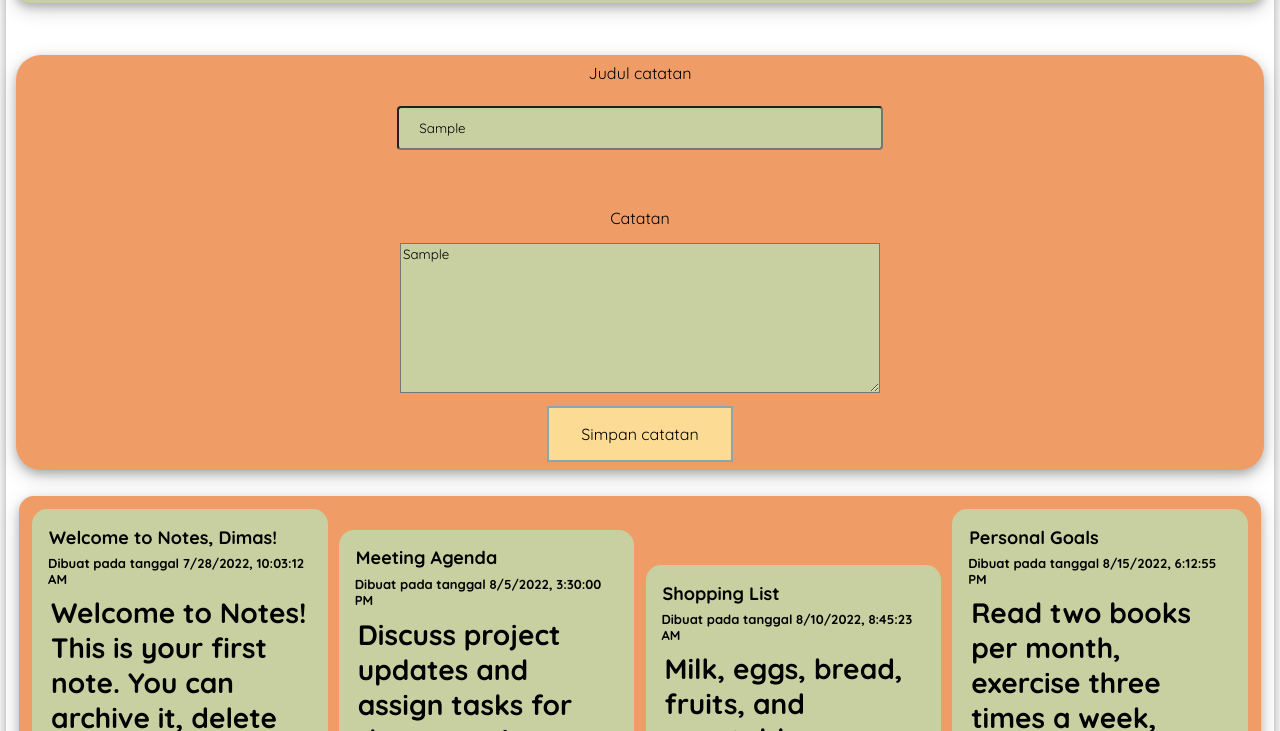
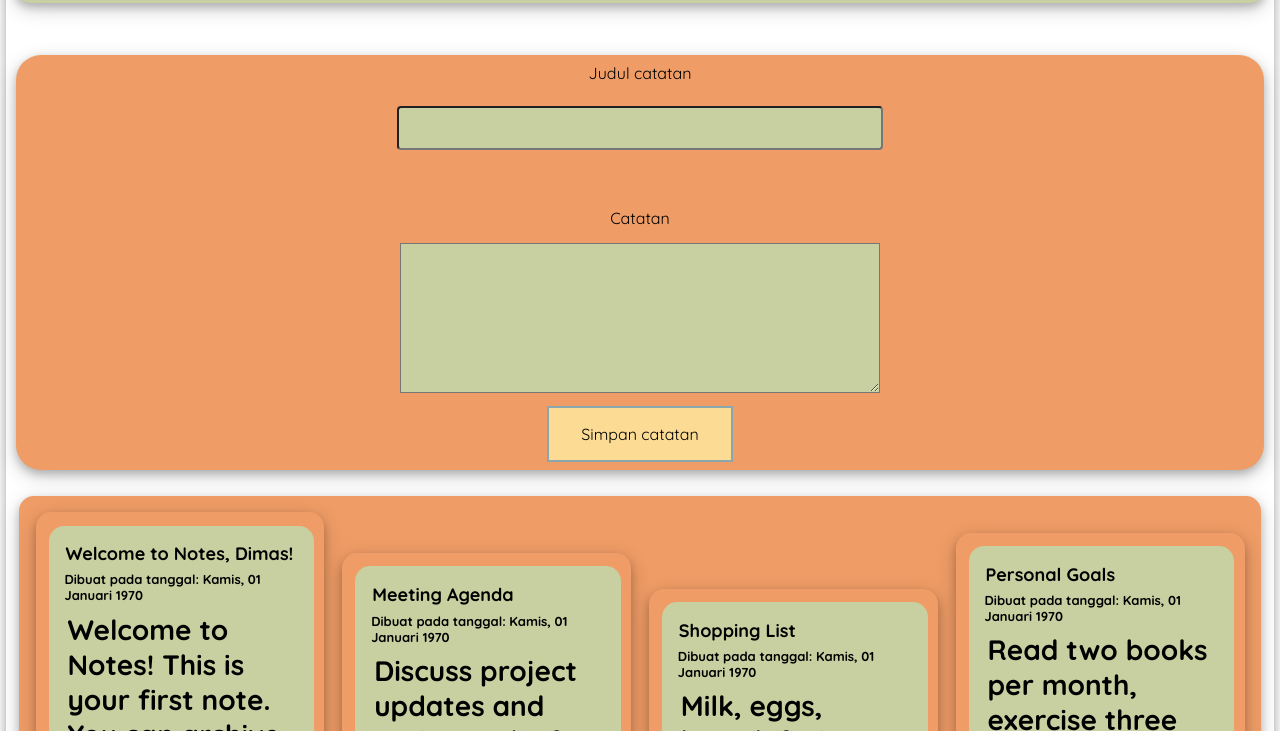
Before and after one commit to hafidzahm/notes-app-hafid, a website built with webpack: page src/index.html in a window 1280 px wide. Both pictures are taken after typing "Sample", "Sample" into the empty fields and a click on the button "Simpan catatan". Shown: the part 69-800 px from the top of the page. Built offline with nearby package versions, Linux system fonts and the light colour scheme.

Commit message:
fix CRUD & note-item

```diff
--- /dev/null
+++ b/src/script/components/del-button.js
@@ -0,0 +1,30 @@
+class DeleteButton extends HTMLElement {
+  constructor() {
+    super();
+    this._shadowRoot = this.attachShadow({ mode: "open" });
+  }
+
+  connectedCallback() {
+    this.render();
+  }
+
+  render() {
+    this._shadowRoot.innerHTML = `
+            <style>
+                button {
+                    color: #fff;
+                    background-color: #d9534f;
+                    border-color: #d43f3a;
+                    width:100%;
+                    padding: 6px;
+                    border-radius: 4px;
+                    border: none;
+                    cursor: pointer;
+                }
+            </style>
+            <button>Hapus Buku</button>
+        `;
+  }
+}
+
+customElements.define("delete-button", DeleteButton);
--- /dev/null
+++ b/src/script/components/form-validation.js
@@ -0,0 +1,38 @@
+const formValidation = () => {
+  const form = document.querySelector("form");
+  const input = document.querySelector("input");
+
+  form.addEventListener("submit", (event) => event.preventDefault());
+
+  const inputValidationHandler = (event) => {
+    event.target.setCustomValidity("");
+    if (event.target.validity.valueMissing) {
+      event.target.setCustomValidity("Wajib diisi, jangan dikosongin yak!");
+      return;
+    }
+
+    if (event.target.validity.tooShort) {
+      event.target.setCustomValidity("Diisi minimal 3 karakter yak!");
+      return;
+    }
+  };
+
+  input.addEventListener("change", inputValidationHandler);
+  input.addEventListener("invalid", inputValidationHandler);
+  input.addEventListener("blur", (event) => {
+    const isValid = event.target.validity.valid;
+    const errorMessage = event.target.validationMessage;
+    const connectedValidationEl = inputValidation
+      ? document.getElementById("inputValidation")
+      : null;
+
+    if (connectedValidationEl && errorMessage && !isValid) {
+      connectedValidationEl.innerText = errorMessage;
+      console.log(errorMessage);
+    } else {
+      connectedValidationEl.innerText = "";
+    }
+  });
+};
+
+export default formValidation;
--- a/src/script/components/index.js
+++ b/src/script/components/index.js
@@ -1,4 +1,5 @@
 import "./app-bar.js";
 import "./footer-app.js";
-
+import "./note-item.js";
 import "./note-form.js";
+import "./del-button.js";
--- /dev/null
+++ b/src/script/components/note-item.js
@@ -0,0 +1,77 @@
+class NoteItem extends HTMLElement {
+  static observedAttributes = [
+    "id",
+    "title",
+    "createdAt",
+    "body",
+    "isArchived",
+  ];
+  constructor() {
+    super();
+    this._id = this.getAttribute("id");
+    this._title = this.getAttribute("title");
+    this["_createdAt"] = this.getAttribute("createdAt");
+    this._body = this.getAttribute("body");
+    this._isArchived = this.getAttribute("isArchived");
+  }
+
+  handleDelete() {
+    const id = parseInt(event.target.dataset.id);
+    this.dispatchEvent(
+      new CustomEvent("book-delete", {
+        detail: {
+          id,
+        },
+        bubbles: true,
+      }),
+    );
+  }
+  connectedCallback() {
+    this.render();
+    const deleteButton = this.querySelector("delete-button");
+    if (deleteButton) {
+      deleteButton.addEventListener("click", this.handleDelete);
+    }
+  }
+
+  disconnectedCallback() {
+    const deleteButton = this.querySelector("delete-button");
+
+    deleteButton.removeEventListener("click", this.handleDelete);
+  }
+
+  render() {
+    console.log("sok bisa gaskan note-item");
+    this.innerHTML = `
+
+
+
+
+          <div id="note-list-container" class="noteListContainer">
+          <div id=${this._id} class="container-list-note">
+          <div class="container-note">
+          <h1>${this._title}</h1>
+          <h3>
+          Dibuat pada tanggal:
+          ${new Date(this["_createdAt"]).toLocaleDateString("id-ID", {
+            dateStyle: "full",
+          })}</h3>
+          <h2>${this._body}</h2>
+          <p class="hidden">${this._isArchived}</p>
+          <delete-button id=${this._id}></delete-button>
+
+          </div>
+
+          </div>
+        </div>
+
+          `;
+  }
+
+  attributeChangedCallback(name, oldValue, newValue) {
+    this[`_${name}`] = newValue;
+    this.render();
+  }
+}
+
+customElements.define("note-item", NoteItem);
--- a/src/script/data/local/notes.js
+++ b/src/script/data/local/notes.js
@@ -1,4 +1,4 @@
-const notesData = [
+export default [
   {
     id: "notes-jT-jjsyz61J8XKiI",
     title: "Welcome to Notes, Dimas!",
@@ -105,12 +105,3 @@ const notesData = [
     archived: false,
   },
 ];
-
-console.log(notesData);
-class NotesData {
-  static getAll() {
-    return notesData;
-  }
-}
-
-export default NotesData;
--- a/src/script/view/home.js
+++ b/src/script/view/home.js
@@ -1,23 +1,26 @@
 import "../components/index.js";
-import NotesData from "../data/local/notes.js";
-const notes = NotesData.getAll();
+import dummies from "../data/local/notes.js";
+import formValidation from "../components/form-validation.js";
+let notesData = [];
+const RENDER_EVENT = "RENDER_EVENT";
 
 const home = () => {
   function addNote() {
     const id = generateId();
-    const noteTitle = document.getElementById("title-note").value;
-    const noteBody = document.getElementById("body-note").value;
-    const createdAt = new Date().toISOString();
-    const archived = false;
+    const title = document.getElementById("title-note").value;
+    const body = document.getElementById("body-note").value;
+    const createdAt = generateDate();
+    const isArchived = false;
 
-    const noteObject = generateNoteObject(
+    const noteObject = {
       id,
-      noteTitle,
-      noteBody,
+      title,
+      body,
       createdAt,
-      archived,
-    );
-    notes.push(noteObject);
+      isArchived,
+    };
+
+    notesData.push(noteObject);
 
     document.dispatchEvent(new Event(RENDER_EVENT));
   }
@@ -27,100 +30,57 @@ const home = () => {
     return `notes-${Math.random().toString(36).substr(2, 9)}`;
   }
 
-  function generateNoteObject(id, title, body, createdAt, archived) {
-    return {
-      id,
-      title,
-      body,
-      createdAt,
-      archived,
-    };
+  function generateDate() {
+    const tanggal = new Date().toLocaleString();
+    return `Dibuat pada tanggal ${tanggal}`;
   }
 
-  function makeNote(noteObject) {
-    const noteTitle = document.createElement("h1");
-    noteTitle.innerText = noteObject.title;
+  function makeNote(noteItem) {
+    const noteVariabel = document.createElement("note-item");
 
-    const createdAt = document.createElement("h3");
-    const tanggal = new Date(noteObject.createdAt);
-    const tanggalString = tanggal.toLocaleString();
-    createdAt.innerText = `Dibuat pada tanggal ${tanggalString}`;
-
-    const noteBody = document.createElement("h2");
-    noteBody.innerText = noteObject.body;
-
-    const archived = document.createElement("p");
-    archived.innerText = noteObject.archived;
-    archived.classList.add("hidden");
-
-    const noteContainer = document.createElement("div");
-    noteContainer.classList.add("container-note");
-    noteContainer.append(noteTitle, createdAt, noteBody, archived);
-
-    const listNoteContainer = document.createElement("div");
-    listNoteContainer.classList.add("container-list-note");
-    listNoteContainer.append(noteContainer);
-    listNoteContainer.setAttribute("id", `note-${noteObject.id}`);
-    return listNoteContainer;
+    noteVariabel.setAttribute("id", noteItem.id);
+    noteVariabel.setAttribute("title", noteItem.title);
+    noteVariabel.setAttribute("createdAt", noteItem.createdAt);
+    noteVariabel.setAttribute("body", noteItem.body);
+    noteVariabel.setAttribute("isArchived", noteItem.isArchived);
+    noteVariabel.addEventListener("book-delete", (event) => {
+      const noteId = event.detail.id;
+      deleteNote(noteId);
+    });
+    return noteVariabel;
   }
 
+  function saveToStorage() {
+    localStorage.setItem("notes", JSON.stringify(notesData));
+  }
   const noteForm = document.getElementById("form");
   noteForm.addEventListener("submit", function (event) {
-    submit.preventDefault();
+    event.preventDefault();
     addNote();
+    saveToStorage();
+    noteForm.reset();
   });
 
-  // document.addEventListener('DOMContentLoaded', function () {
-  //   const formButton = document.getElementById('add-note-button')
-  //   formButton.addEventListener('click', function () {
-  //     const formVisible = document.getElementById('form-spin')
-  //     formVisible.setAttribute('class','visible')
-  // })
+  document.addEventListener(RENDER_EVENT, function () {
+    const noteContainer = document.getElementById("note-list-container");
+    noteContainer.innerHTML = "";
 
-  // });
-
-  const form = document.querySelector("form");
-  const input = document.querySelector("input");
-
-  form.addEventListener("submit", (event) => event.preventDefault());
-
-  const inputValidationHandler = (event) => {
-    event.target.setCustomValidity("");
-    if (event.target.validity.valueMissing) {
-      event.target.setCustomValidity("Wajib diisi, jangan dikosongin yak!");
-      return;
-    }
-
-    if (event.target.validity.tooShort) {
-      event.target.setCustomValidity("Diisi minimal 3 karakter yak!");
-      return;
-    }
-  };
-
-  input.addEventListener("change", inputValidationHandler);
-  input.addEventListener("invalid", inputValidationHandler);
-  input.addEventListener("blur", (event) => {
-    const isValid = event.target.validity.valid;
-    const errorMessage = event.target.validationMessage;
-    const connectedValidationEl = inputValidation
-      ? document.getElementById("inputValidation")
-      : null;
-
-    if (connectedValidationEl && errorMessage && !isValid) {
-      connectedValidationEl.innerText = errorMessage;
-      console.log(errorMessage);
-    } else {
-      connectedValidationEl.innerText = "";
+    for (const noteItem of notesData) {
+      noteContainer.append(makeNote(noteItem));
     }
   });
 
-  console.log(notes);
-  const allNOTEList = document.getElementById("note-list-container");
-  allNOTEList.innerHTML = "";
-  for (const noteItem of notes) {
-    const noteElement = makeNote(noteItem);
-    allNOTEList.append(noteElement);
-  }
+  document.addEventListener("DOMContentLoaded", () => {
+    formValidation();
+
+    if (!localStorage.getItem("notes")) {
+      localStorage.setItem("notes", JSON.stringify(dummies));
+      notesData = JSON.parse(localStorage.getItem("notes"));
+    } else {
+      notesData = JSON.parse(localStorage.getItem("notes")) || [];
+    }
+    document.dispatchEvent(new Event(RENDER_EVENT));
+  });
 };
 
 export default home;
--- a/src/style/styles.css
+++ b/src/style/styles.css
@@ -11,6 +11,10 @@ body {
     0 4px 8px 0 rgba(0, 0, 0, 0.2),
     0 6px 20px 0 rgba(0, 0, 0, 0.19);
 }
+
+/* note-item{
+  display: grid;
+} */
 
 /* main {
   display: grid;
@@ -243,7 +247,7 @@ textarea {
 .noteListContainer {
   display: grid;
   /* grid-template-columns: 1fr 1fr 1fr 1fr; */
-  grid-template-columns: repeat(auto-fill, minmax(300px, 1fr));
+  grid-template-columns: repeat(auto-fill, minmax(17rem, 1fr));
   align-items: center;
   gap: 5px;
   background-color: #ef9c66;
@@ -259,7 +263,6 @@ textarea {
   border-radius: 15px;
   gap: 2.5px;
   padding: 10px;
-  height: fit-content;
   transition-duration: 0.4s;
   cursor: pointer;
 }
```
Also changed, not shown: src/index.html (+0 -1 lines), README.md, dist/bundle.js, dist/index.html.
